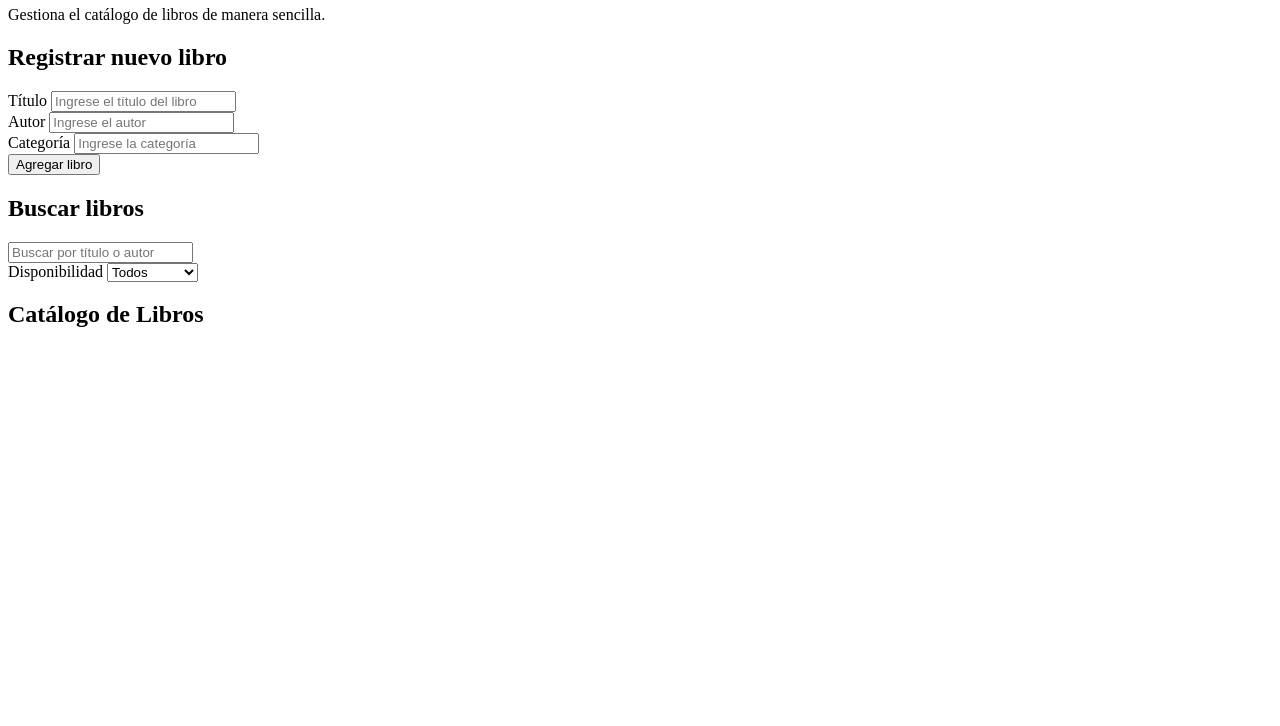
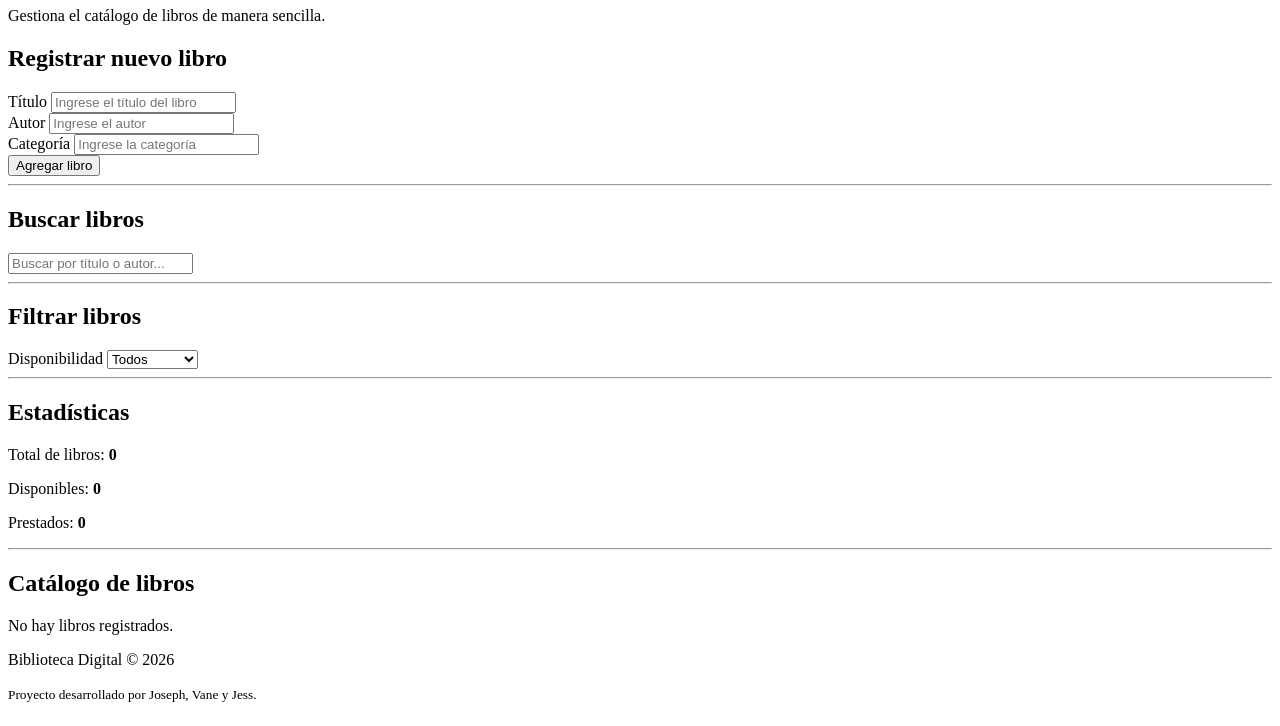
Before and after one commit to JessAckerman/BiblotecaDemostracion, a plain HTML site: page Index.html in a window 1280 px wide. Shown: the part 74-800 px from the top of the page. Drawn offline with Linux system fonts and the light colour scheme.

Commit message:
Mejorar estructura y accesibilidad del HTML

```diff
--- a/Index.html
+++ b/Index.html
@@ -6,22 +6,27 @@
     <meta name="viewport" content="width=device-width, initial-scale=1.0">
     <title>Biblioteca Digital</title>
 
-    <!-- Archivo CSS -->
+    <!-- Hoja de estilos -->
     <link rel="stylesheet" href="css/styles.css">
 </head>
 
 <body>
 
-    <!-- Encabezado -->
+    <!-- ========================= -->
+    <!-- ENCABEZADO -->
+    <!-- ========================= -->
     <header>
-        <h1>Biblioteca Digital</h1>
+        <h1>📚 Biblioteca Digital</h1>
         <p>Gestiona el catálogo de libros de manera sencilla.</p>
     </header>
 
     <main>
 
-        <!-- Formulario para registrar libros -->
+        <!-- ========================= -->
+        <!-- REGISTRO DE LIBROS -->
+        <!-- ========================= -->
         <section id="registro">
+
             <h2>Registrar nuevo libro</h2>
 
             <form id="formLibro">
@@ -33,7 +38,8 @@
                         id="titulo"
                         name="titulo"
                         placeholder="Ingrese el título del libro"
-                        required>
+                        required
+                        aria-required="true">
                 </div>
 
                 <div>
@@ -43,7 +49,8 @@
                         id="autor"
                         name="autor"
                         placeholder="Ingrese el autor"
-                        required>
+                        required
+                        aria-required="true">
                 </div>
 
                 <div>
@@ -53,7 +60,8 @@
                         id="categoria"
                         name="categoria"
                         placeholder="Ingrese la categoría"
-                        required>
+                        required
+                        aria-required="true">
                 </div>
 
                 <button type="submit">
@@ -61,22 +69,35 @@
                 </button>
 
             </form>
+
         </section>
 
-        <!-- Barra de búsqueda -->
-        <section id="buscador">
+        <hr>
+
+        <!-- ========================= -->
+        <!-- BÚSQUEDA -->
+        <!-- ========================= -->
+        <section id="busquedaSection">
+
             <h2>Buscar libros</h2>
 
             <input
-                type="text"
+                type="search"
                 id="busqueda"
                 name="busqueda"
-                placeholder="Buscar por título o autor"
-                aria-label="Buscar libro por título o autor">
+                placeholder="Buscar por título o autor..."
+                aria-label="Buscar libro">
+
         </section>
 
-        <!-- Filtro de disponibilidad -->
+        <hr>
+
+        <!-- ========================= -->
+        <!-- FILTRO -->
+        <!-- ========================= -->
         <section id="filtros">
+
+            <h2>Filtrar libros</h2>
 
             <label for="filtroDisponibilidad">
                 Disponibilidad
@@ -94,20 +115,74 @@
 
         </section>
 
-        <!-- Catálogo de libros -->
+        <hr>
+
+        <!-- ========================= -->
+        <!-- ESTADÍSTICAS -->
+        <!-- ========================= -->
+        <section id="estadisticas">
+
+            <h2>Estadísticas</h2>
+
+            <p>
+                Total de libros:
+                <strong id="totalLibros">0</strong>
+            </p>
+
+            <p>
+                Disponibles:
+                <strong id="librosDisponibles">0</strong>
+            </p>
+
+            <p>
+                Prestados:
+                <strong id="librosPrestados">0</strong>
+            </p>
+
+        </section>
+
+        <hr>
+
+        <!-- ========================= -->
+        <!-- CATÁLOGO -->
+        <!-- ========================= -->
         <section id="catalogo">
 
-            <h2>Catálogo de Libros</h2>
+            <h2>Catálogo de libros</h2>
+
+            <p id="mensajeVacio">
+                No hay libros registrados.
+            </p>
 
             <div id="listaLibros">
-                <!-- Los libros se mostrarán aquí mediante JavaScript -->
+
+                <!--
+                    Jess agregará aquí las tarjetas de libros
+                    usando JavaScript.
+                -->
+
             </div>
 
         </section>
 
     </main>
 
-    <!-- Archivo JavaScript -->
+    <!-- ========================= -->
+    <!-- PIE DE PÁGINA -->
+    <!-- ========================= -->
+    <footer>
+
+        <p>
+            Biblioteca Digital &copy; 2026
+        </p>
+
+        <small>
+            Proyecto desarrollado por Joseph, Vane y Jess.
+        </small>
+
+    </footer>
+
+    <!-- JavaScript -->
     <script src="js/script.js"></script>
 
 </body>
```
